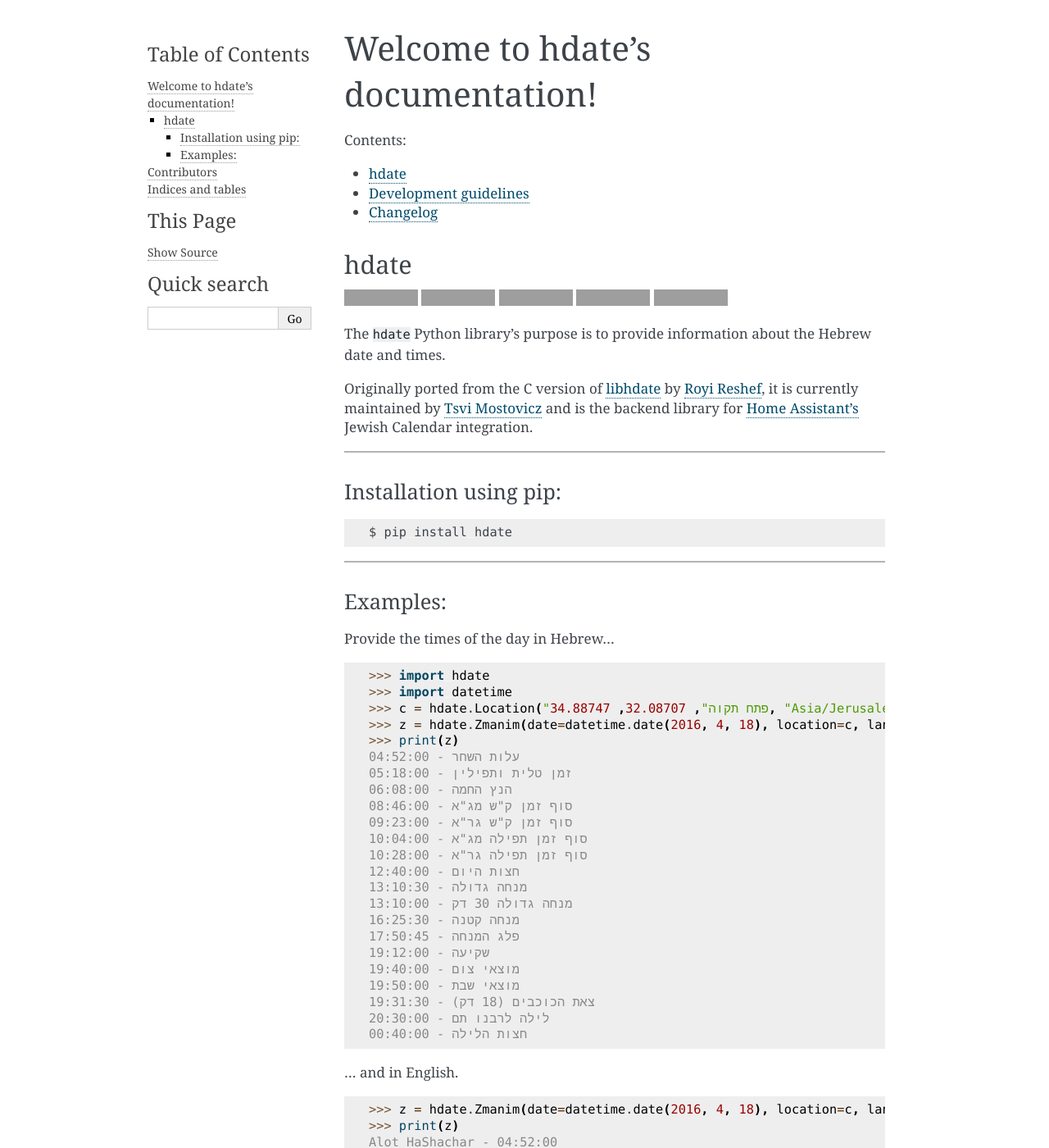
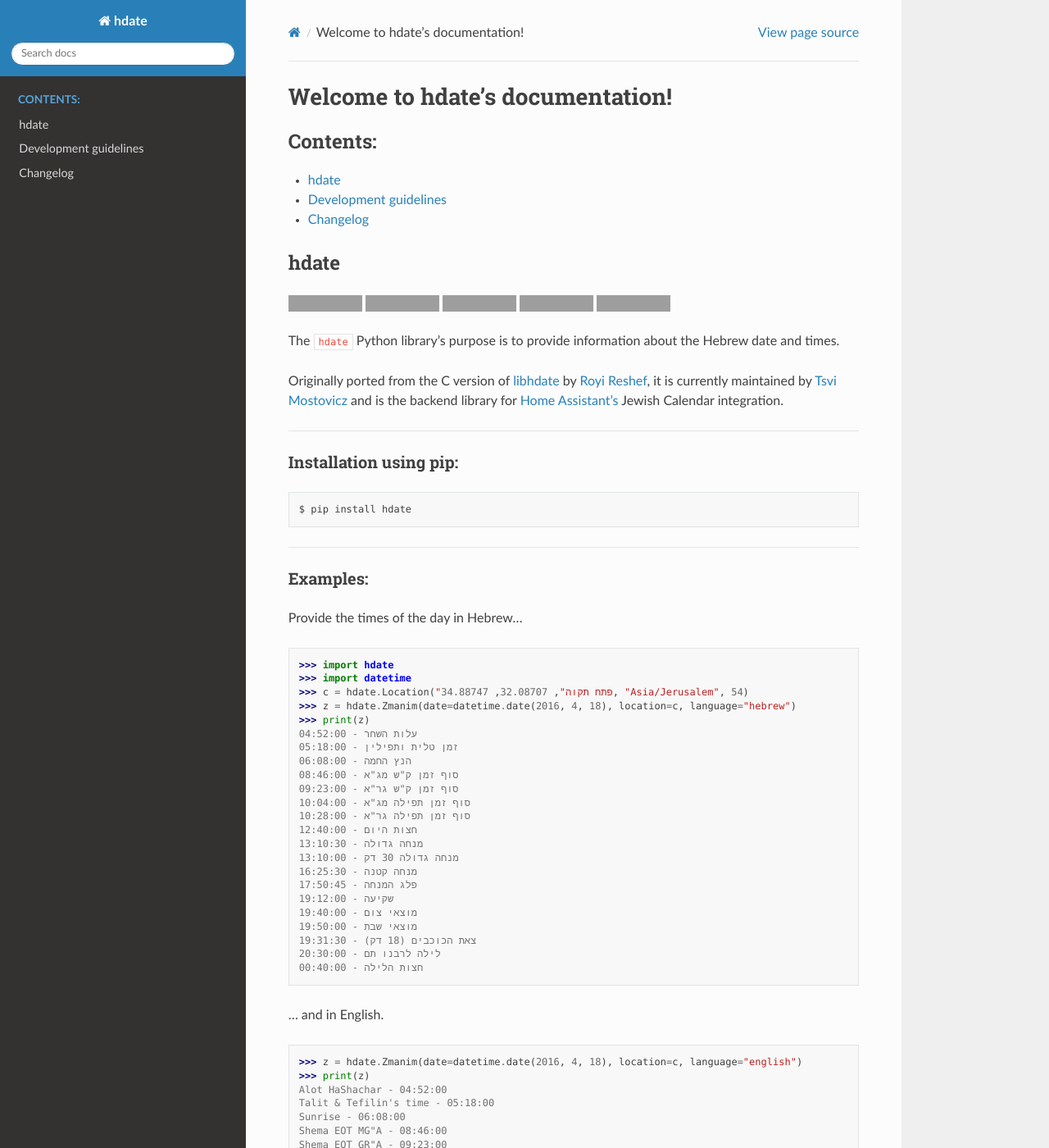
Before and after one commit to py-libhdate/py-libhdate, a Sphinx documentation site: the page built from docs/source/index.rst, in a window 1280 px wide and 1400 px high. Shown: the whole window at 82% size. Built offline with Sphinx 7.4.7 and the Read the Docs theme 3.1.0, drawn with Linux system fonts in a browser that asks for light colours; some of the changed text lies outside the part shown; grey boxes are pictures that could not be loaded.

Commit message:
Change to RTD theme

```diff
--- a/docs/source/conf.py
+++ b/docs/source/conf.py
@@ -48,6 +48,7 @@
     "sphinx.ext.viewcode",
     "sphinx.ext.githubpages",
     "sphinx_contributors",
+    "sphinx_rtd_theme",
     "myst_parser",
 ]
 
@@ -73,7 +74,7 @@
 # The theme to use for HTML and HTML Help pages.  See the documentation for
 # a list of builtin themes.
 #
-html_theme = "alabaster"
+html_theme = "sphinx_rtd_theme"
 
 # Add any paths that contain custom static files (such as style sheets) here,
 # relative to this directory. They are copied after the builtin static files,
--- a/pyproject.toml
+++ b/pyproject.toml
@@ -66,6 +66,7 @@
     "Sphinx>=7.4.7",
     "myst-parser>=3.0.1",
     "sphinx-contributors>=0.2.7",
+    "sphinx-rtd-theme>=3.0.2",
 ]
 
 [tool.bumpversion]
```
Also changed, not shown: 1 other file.
